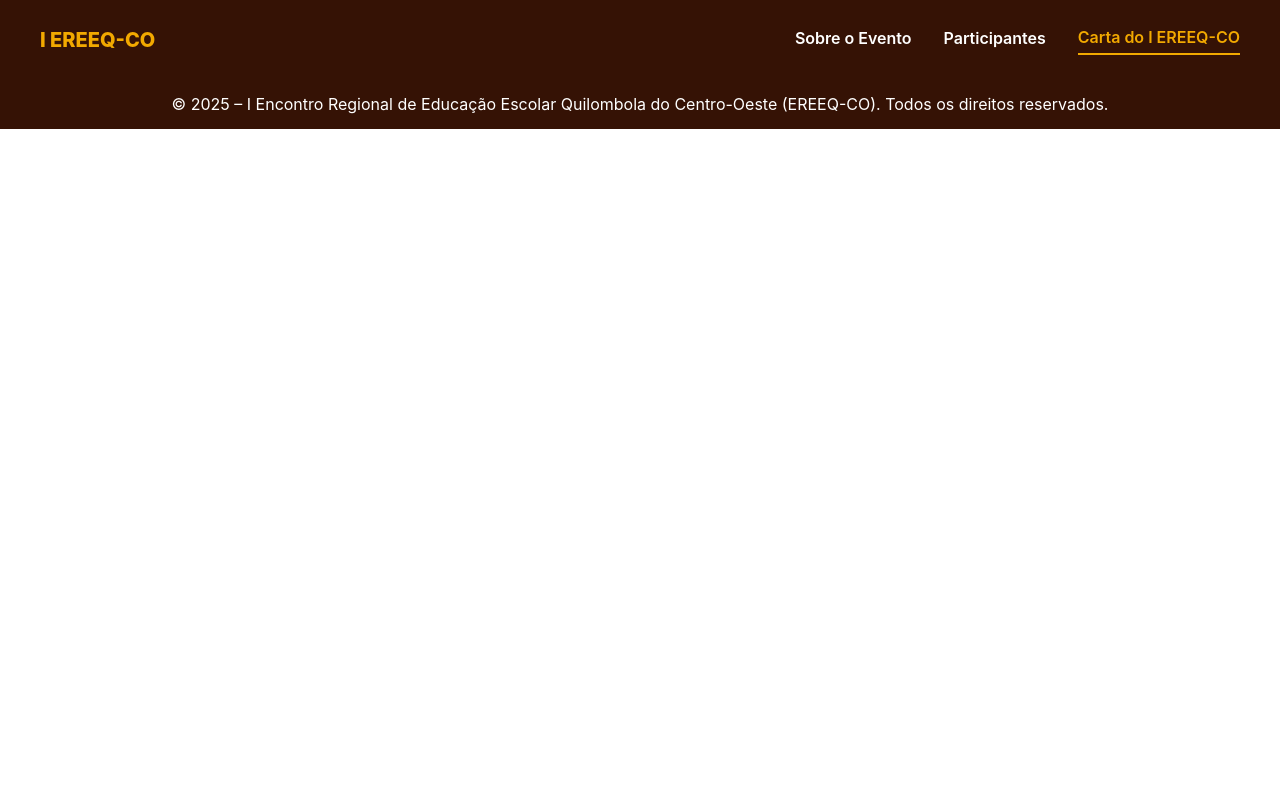
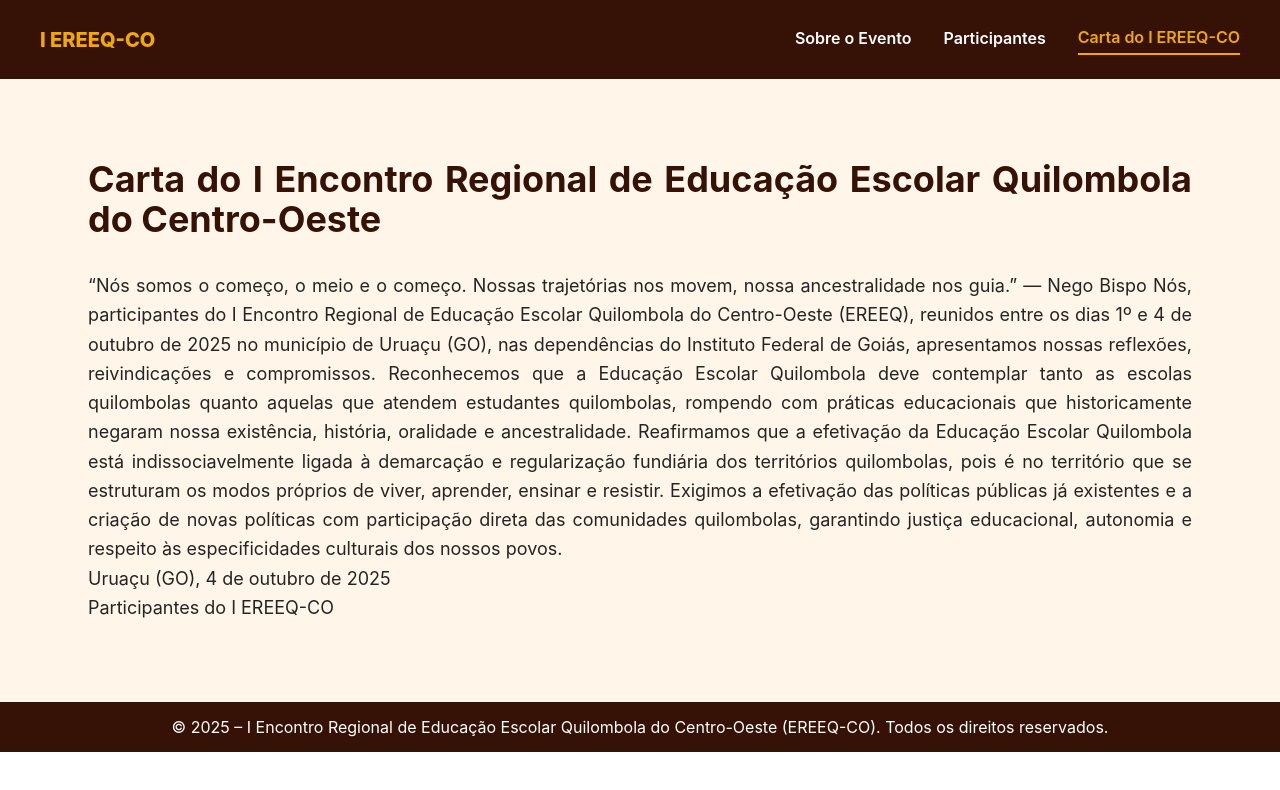
Before and after one commit to LuizGitH/EREEQ, a React (Vite) app: page /Letter in a window 1280 px wide. Shown: the top 790 px of the page. Built offline with nearby package versions, Linux system fonts and the light colour scheme.

Commit message:
feat: start ErrecLetter componentfeat: start ErrecLetter component

```diff
--- /dev/null
+++ b/src/components/ErrecLetter/index.jsx
@@ -0,0 +1,16 @@
+export function ErrecLetter() {
+    return (
+        <section className="w-full bg-[#FFF6E9] py-12 md:py-20">
+            <div className="max-w-6xl mx-auto px-4 md:px-6 font-sans text-justify">
+                <h2 className="text-2xl md:text-4xl font-bold text-[#351205] mb-8">
+                    Carta do I Encontro Regional de Educação Escolar Quilombola do Centro-Oeste
+                </h2>
+                <p className="text-base md:text-lg text-[#242424] leading-relaxed">
+“Nós somos o começo, o meio e o começo. Nossas trajetórias nos movem, nossa ancestralidade nos guia.” — Nego Bispo Nós, participantes do I Encontro Regional de Educação Escolar Quilombola do Centro-Oeste (EREEQ), reunidos entre os dias 1º e 4 de outubro de 2025 no município de Uruaçu (GO), nas dependências do Instituto Federal de Goiás, apresentamos nossas reflexões, reivindicações e compromissos. Reconhecemos que a Educação Escolar Quilombola deve contemplar tanto as escolas quilombolas quanto aquelas que atendem estudantes quilombolas, rompendo com práticas educacionais que historicamente negaram nossa existência, história, oralidade e ancestralidade. Reafirmamos que a efetivação da Educação Escolar Quilombola está indissociavelmente ligada à demarcação e regularização fundiária dos territórios quilombolas, pois é no território que se estruturam os modos próprios de viver, aprender, ensinar e resistir. Exigimos a efetivação das políticas públicas já existentes e a criação de novas políticas com participação direta das comunidades quilombolas, garantindo justiça educacional, autonomia e respeito às especificidades culturais dos nossos povos.
+<br />Uruaçu (GO), 4 de outubro de 2025
+<br />Participantes do I EREEQ-CO
+                </p>
+            </div>
+        </section>
+    )
+}
--- a/src/pages/LetterPage.jsx
+++ b/src/pages/LetterPage.jsx
@@ -1,14 +1,19 @@
 import '../App.css'
 import { Baseboard } from '../components/Baseboard'
-import {Cabecalho} from '../components/Cabecalho'
+import { Cabecalho } from '../components/Cabecalho'
+import { ErrecLetter } from '../components/ErrecLetter'
 
 function LetterPage() {
 
   return (
     <>
       <header>
-        <Cabecalho/>
+        <Cabecalho />
       </header>
+
+      <main>
+        <ErrecLetter />
+      </main>
 
       <footer>
         <Baseboard />
```
